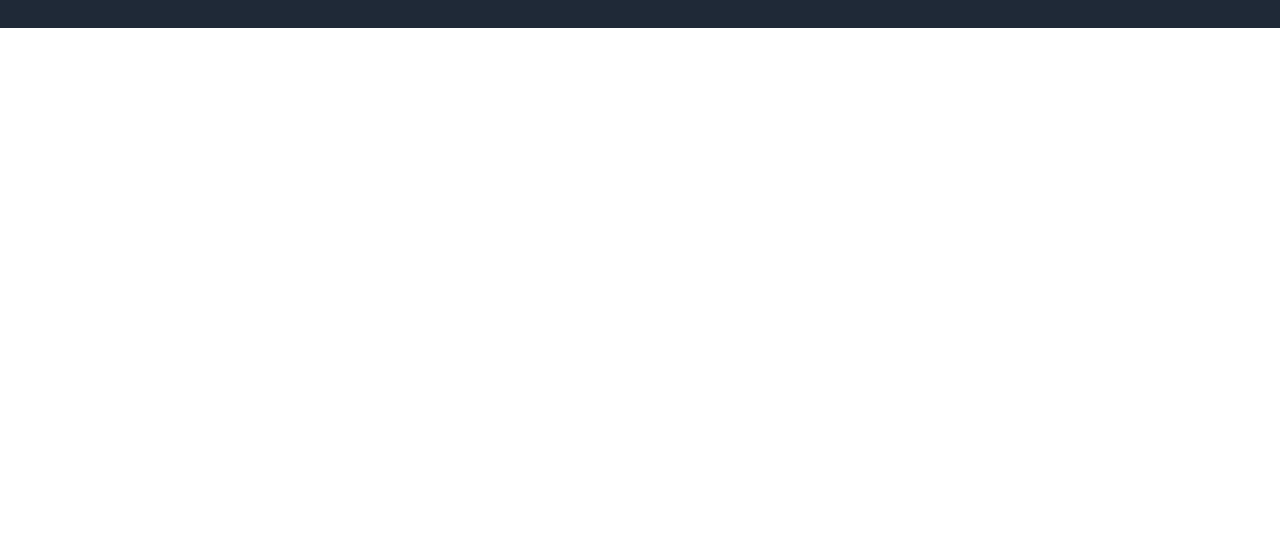
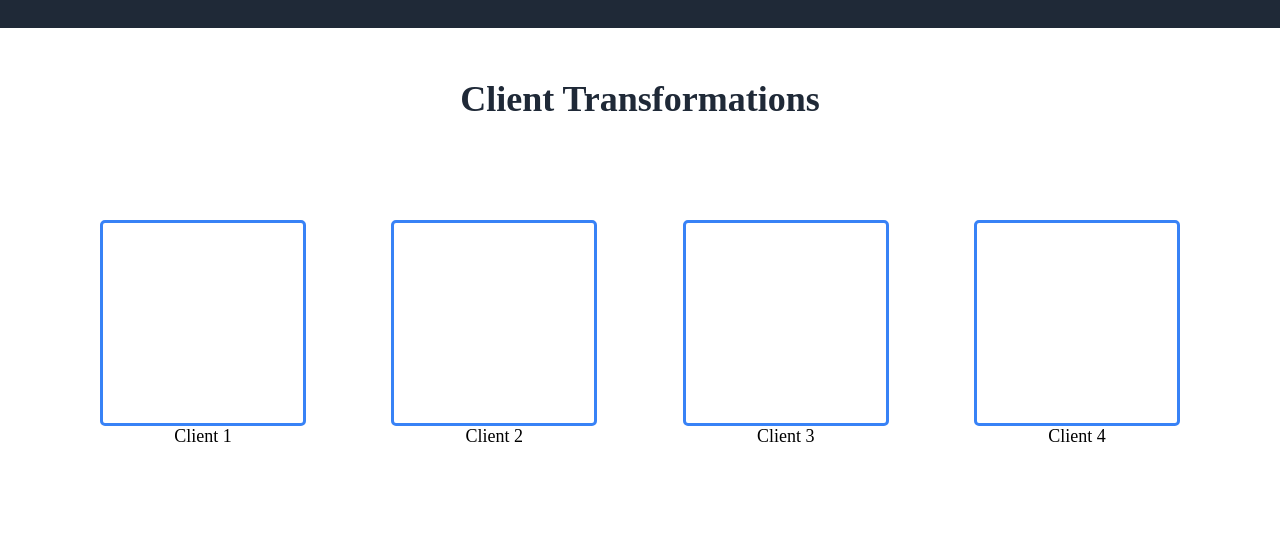
Before and after one commit to sharpy83/odin-landing-page, a plain HTML site: page index.html in a window 1280 px wide. Shown: the part 754-1301 px from the top of the page. Before the commit the page ends 832 px from the top, so only its background shows below. Drawn offline with Linux system fonts and the light colour scheme.

Commit message:
finished the set out of the second section

```diff
--- a/index.html
+++ b/index.html
@@ -46,6 +46,34 @@
 
         </div>
 
+        <div class="second-section">
+            <h2>Client Transformations</h2>
+            <div class="tran-div-row">
+
+                <div class="tran-box-msg">
+                    <div class="tran-box"></div>
+                    <p class="p-second">Client 1</p>
+                </div>
+
+                <div class="tran-box-msg">
+                    <div class="tran-box"></div>
+                    <p class="p-second">Client 2</p>
+                </div>
+
+                <div class="tran-box-msg">
+                    <div class="tran-box"></div>
+                    <p class="p-second">Client 3</p>
+                </div>
+
+                <div class="tran-box-msg">
+                    <div class="tran-box"></div>
+                    <p class="p-second">Client 4</p>
+                </div>
+
+            </div>
+
+        </div>
+
     </body>
 
 </html>
--- a/style.css
+++ b/style.css
@@ -81,6 +81,7 @@ h1 {
     width: 50%;
     margin-left: 200px;
 }
+
 img {
    margin-bottom: 50px;
 }
@@ -93,3 +94,37 @@ img {
   border: 1px #3882f6;
   border-radius: 10px;
 }
+
+h2 {
+    font-size: 36px;
+    font-weight: bolder;
+    color: #1f2937;
+    text-align: center;
+
+}
+
+.tran-div-row {
+display: flex;
+flex-direction: row;
+justify-content: space-between;
+max-width: 100%;
+margin: 100px;
+}
+
+.tran-box {
+    border: 3px solid #3882f6;
+    border-radius: 5px;
+    width: 200px;
+    height: 200px;
+}
+
+.second-section {
+    display: flex;
+    flex-direction: column;
+    justify-content: center;
+}
+
+.p-second {
+    text-align: center;
+    font-size: 18px;
+}
```
